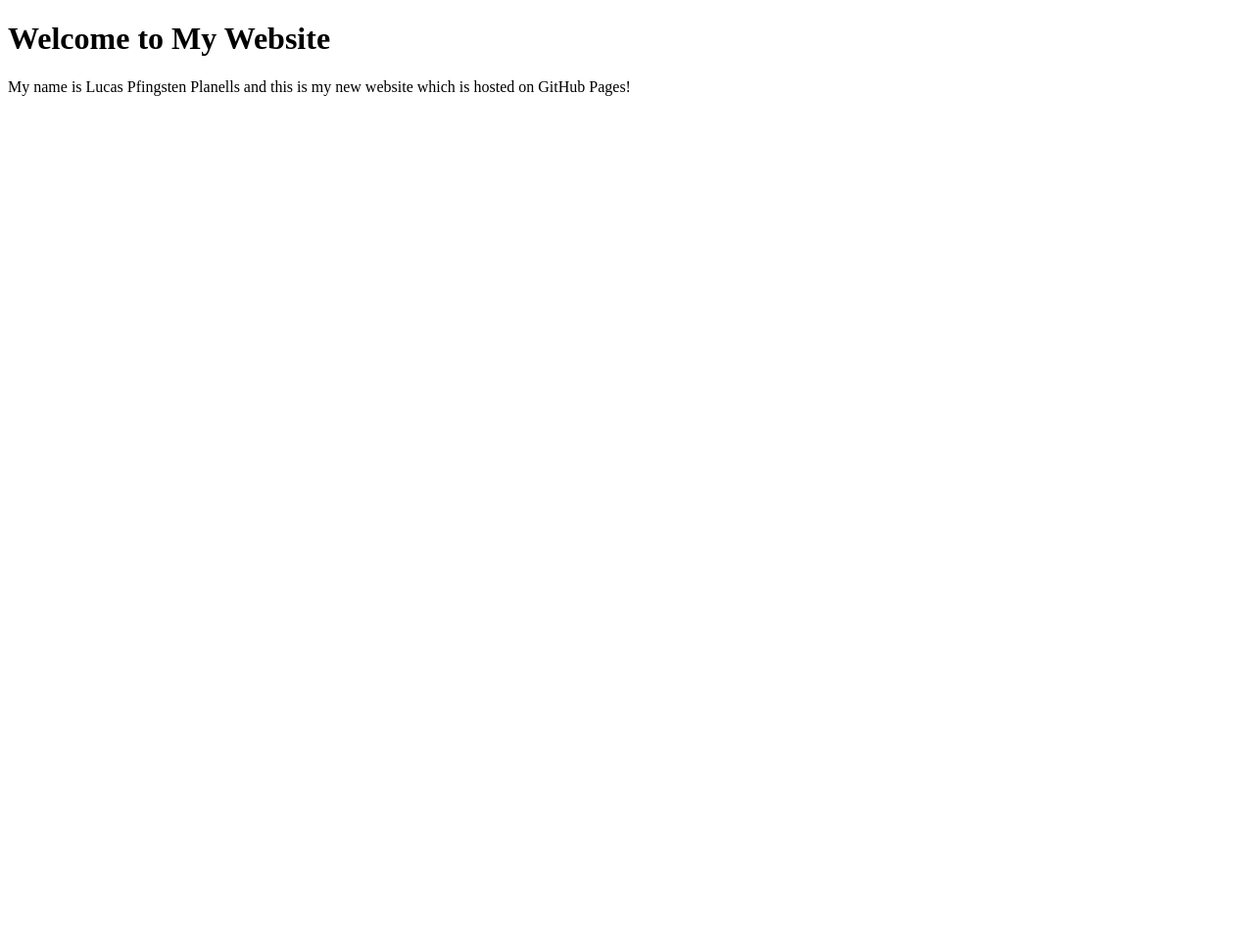
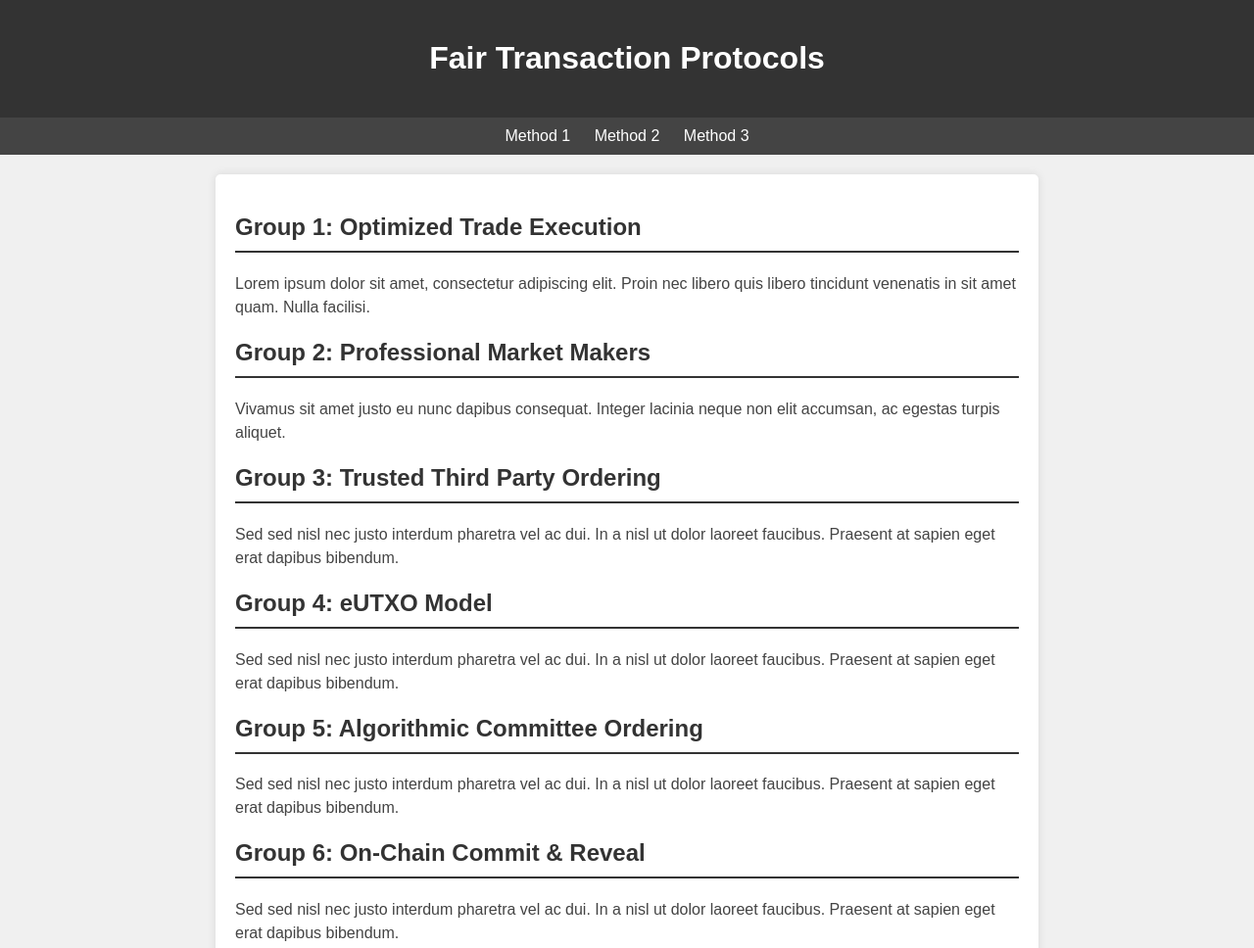
Before and after one commit to lucaspfingsten/my_website, a plain HTML site: page index.html in a window 1280 px wide. Shown: the top 968 px of the page at 98% size. Before the commit the page ends 800 px from the top, so only its background shows below. Drawn offline with Linux system fonts and the light colour scheme.

Commit message:
lets see if it works

```diff
--- a/index.html
+++ b/index.html
@@ -1,15 +1,76 @@
 <!DOCTYPE html>
 <html lang="en">
-  <head>
+<head>
     <meta charset="UTF-8">
     <meta name="viewport" content="width=device-width, initial-scale=1.0">
-    <meta http-equiv="X-UA-Compatible" content="ie=edge">
-    <title>My Website</title>
-  </head>
-  <body>
-    <main>
-        <h1>Welcome to My Website</h1>
-        <p>My name is Lucas Pfingsten Planells and this is my new website which is hosted on GitHub Pages!</p>
-    </main>
-  </body>
+    <title>Fair Transaction Protocols</title>
+    <link rel="stylesheet" type="text/css" href="style.css">
+    <script src="script.js"></script>
+</head>
+<body>
+    <header>
+        <h1>Fair Transaction Protocols</h1>
+    </header>
+
+    <nav>
+        <a href="#method1">Method 1</a>
+        <a href="#method2">Method 2</a>
+        <a href="#method3">Method 3</a>
+        <!-- Add more navigation links as needed -->
+    </nav>
+
+    <div class="container">
+        <section id="Optimized Trade Execution">
+            <h2>Group 1: Optimized Trade Execution</h2>
+            <p>
+                Lorem ipsum dolor sit amet, consectetur adipiscing elit. Proin nec libero quis libero tincidunt venenatis in sit amet quam. Nulla facilisi.
+            </p>
+        </section>
+
+        <section id="Professional Market Makers">
+            <h2>Group 2: Professional Market Makers</h2>
+            <p>
+                Vivamus sit amet justo eu nunc dapibus consequat. Integer lacinia neque non elit accumsan, ac egestas turpis aliquet.
+            </p>
+        </section>
+
+        <section id="Trusted Third Party Ordering">
+            <h2>Group 3: Trusted Third Party Ordering</h2>
+            <p>
+                Sed sed nisl nec justo interdum pharetra vel ac dui. In a nisl ut dolor laoreet faucibus. Praesent at sapien eget erat dapibus bibendum.
+            </p>
+        </section>
+
+        <section id="eUTXO Model">
+            <h2>Group 4: eUTXO Model</h2>
+            <p>
+                Sed sed nisl nec justo interdum pharetra vel ac dui. In a nisl ut dolor laoreet faucibus. Praesent at sapien eget erat dapibus bibendum.
+            </p>
+        </section>
+
+        <section id="Algorithmic Committee Ordering">
+            <h2>Group 5: Algorithmic Committee Ordering</h2>
+            <p>
+                Sed sed nisl nec justo interdum pharetra vel ac dui. In a nisl ut dolor laoreet faucibus. Praesent at sapien eget erat dapibus bibendum.
+            </p>
+        </section>
+
+        <section id="On-Chain Commit & Reveal">
+            <h2>Group 6: On-Chain Commit & Reveal</h2>
+            <p>
+                Sed sed nisl nec justo interdum pharetra vel ac dui. In a nisl ut dolor laoreet faucibus. Praesent at sapien eget erat dapibus bibendum.
+            </p>
+        </section>
+
+        <section id="Off-Chain Commit & Reveal">
+            <h2>Group 7: Off-Chain Commit & Reveal</h2>
+            <p>
+                Sed sed nisl nec justo interdum pharetra vel ac dui. In a nisl ut dolor laoreet faucibus. Praesent at sapien eget erat dapibus bibendum.
+            </p>
+        </section>
+
+        <!-- Add more sections for additional methods as needed -->
+        <button id="back-to-top" style="display: none;">Back to Top </button>
+    </div>
+</body>
 </html>
--- /dev/null
+++ b/script.js
@@ -0,0 +1,22 @@
+// script.js
+document.addEventListener("DOMContentLoaded", function () {
+    // Get the "Back to Top" button element
+    const backToTopButton = document.getElementById("back-to-top");
+
+    // Add a click event listener to scroll to the top of the page when the button is clicked
+    backToTopButton.addEventListener("click", function () {
+        window.scrollTo({
+            top: 0,
+            behavior: "smooth", // Smooth scroll animation
+        });
+    });
+
+    // Show or hide the "Back to Top" button based on scroll position
+    window.addEventListener("scroll", function () {
+        if (window.scrollY >= 200) {
+            backToTopButton.style.display = "block";
+        } else {
+            backToTopButton.style.display = "none";
+        }
+    });
+});
--- /dev/null
+++ b/style.css
@@ -0,0 +1,51 @@
+/* style.css */
+body {
+    font-family: Arial, sans-serif;
+    margin: 0;
+    padding: 0;
+    background-color: #f0f0f0;
+}
+
+header {
+    background-color: #333;
+    color: #fff;
+    text-align: center;
+    padding: 20px;
+}
+
+nav {
+    background-color: #444;
+    color: #fff;
+    text-align: center;
+    padding: 10px;
+}
+
+nav a {
+    color: #fff;
+    text-decoration: none;
+    margin: 10px;
+}
+
+.container {
+    max-width: 800px;
+    margin: 20px auto;
+    padding: 20px;
+    background-color: #fff;
+    box-shadow: 0 0 10px rgba(0, 0, 0, 0.1);
+    border-radius: 5px;
+}
+
+/* Style section headings */
+h2 {
+    color: #333;
+    border-bottom: 2px solid #333;
+    padding-bottom: 10px;
+    margin-top: 20px;
+}
+
+/* Style paragraphs */
+p {
+    line-height: 1.5;
+    font-size: 16px;
+    color: #444;
+}
```
Also changed, not shown: secondwindow.html (added, +49 -0 lines).
